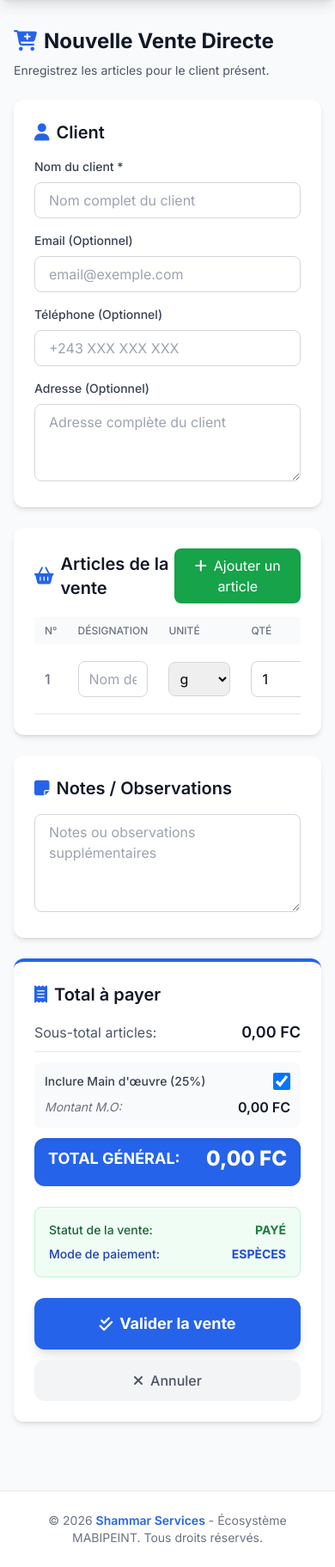
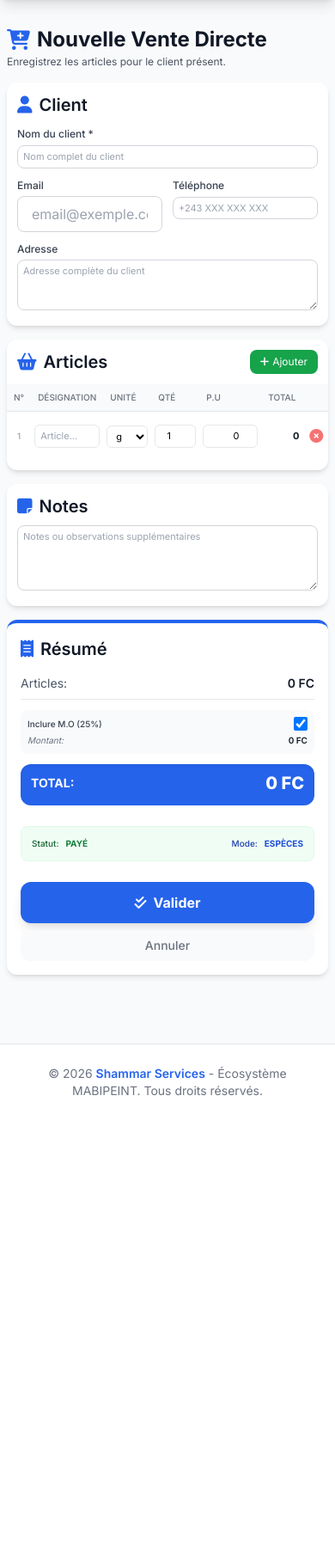
Before and after one commit to chadrackmbupiokajess/Shammar-Services, a Django app: page /devis/nouveau/ in a window 390 px wide. Shown: the part 64-1887 px from the top of the page at 86% size. After the commit the page ends 1339 px from the top, so only its background shows below. Run offline with Django 5.2, Linux system fonts and the light colour scheme; the visitor is signed in with stand-in values (Sample User, id 1); some libraries are stand-ins or nearby versions.

Commit message:
ajout responsive devs-detail

```diff
--- a/mabipint/templates/mabipint/devis_create.html
+++ b/mabipint/templates/mabipint/devis_create.html
@@ -3,146 +3,148 @@
 {% block title %}Nouvelle Vente - MABIPINT{% endblock %}
 
 {% block content %}
-<div class="max-w-7xl mx-auto px-4 sm:px-6 lg:px-8">
+<div class="max-w-7xl mx-auto px-2 sm:px-6 lg:px-8">
 
     <!-- En-tête -->
-    <div class="mb-6 md:mb-8">
-        <h1 class="text-2xl md:text-3xl font-bold text-gray-900">
+    <div class="mb-4 md:mb-8">
+        <h1 class="text-xl md:text-3xl font-bold text-gray-900 flex items-center">
             <i class="fas fa-cart-plus text-blue-600 mr-2 md:mr-3"></i>Nouvelle Vente Directe
         </h1>
-        <p class="text-sm md:text-base text-gray-600 mt-2">Enregistrez les articles pour le client présent.</p>
+        <p class="text-xs md:text-base text-gray-600 mt-1">Enregistrez les articles pour le client présent.</p>
     </div>
 
     <form method="post" id="devisForm">
         {% csrf_token %}
 
-        <div class="grid grid-cols-1 lg:grid-cols-3 gap-6">
+        <div class="grid grid-cols-1 lg:grid-cols-3 gap-4 md:gap-6">
             <!-- Formulaire principal -->
-            <div class="lg:col-span-2 space-y-6">
+            <div class="lg:col-span-2 space-y-4 md:space-y-6">
 
-                <!-- Informations client -->
-                <div class="bg-white rounded-xl shadow-md p-6">
-                    <h2 class="text-xl font-semibold text-gray-900 mb-4 flex items-center">
+                <!-- Informations client (Toujours en 2 colonnes sur mobile) -->
+                <div class="bg-white rounded-xl shadow-md p-3 md:p-6">
+                    <h2 class="text-lg md:text-xl font-semibold text-gray-900 mb-3 md:mb-4 flex items-center">
                         <i class="fas fa-user text-blue-600 mr-2"></i>Client
                     </h2>
 
-                    <div class="grid grid-cols-1 md:grid-cols-2 gap-4">
-                        <div class="md:col-span-2">
-                            <label class="block text-sm font-medium text-gray-700 mb-2">Nom du client *</label>
+                    <div class="grid grid-cols-2 gap-3 md:gap-4">
+                        <div class="col-span-2">
+                            <label class="block text-xs md:text-sm font-medium text-gray-700 mb-1">Nom du client *</label>
                             {{ form.client_nom }}
                         </div>
 
-                        <div>
-                            <label class="block text-sm font-medium text-gray-700 mb-2">Email (Optionnel)</label>
+                        <div class="col-span-1">
+                            <label class="block text-xs md:text-sm font-medium text-gray-700 mb-1">Email</label>
                             {{ form.client_email }}
                         </div>
 
-                        <div>
-                            <label class="block text-sm font-medium text-gray-700 mb-2">Téléphone (Optionnel)</label>
+                        <div class="col-span-1">
+                            <label class="block text-xs md:text-sm font-medium text-gray-700 mb-1">Téléphone</label>
                             {{ form.client_telephone }}
                         </div>
 
-                        <div class="md:col-span-2">
-                            <label class="block text-sm font-medium text-gray-700 mb-2">Adresse (Optionnel)</label>
+                        <div class="col-span-2">
+                            <label class="block text-xs md:text-sm font-medium text-gray-700 mb-1">Adresse</label>
                             {{ form.client_adresse }}
                         </div>
                     </div>
                 </div>
 
                 <!-- Articles de la vente -->
-                <div class="bg-white rounded-xl shadow-md p-6">
-                    <div class="flex justify-between items-center mb-4">
-                        <h2 class="text-xl font-semibold text-gray-900 flex items-center">
-                            <i class="fas fa-shopping-basket text-blue-600 mr-2"></i>Articles de la vente
+                <div class="bg-white rounded-xl shadow-md p-3 md:p-6">
+                    <div class="flex justify-between items-center mb-3 md:mb-4">
+                        <h2 class="text-lg md:text-xl font-semibold text-gray-900 flex items-center">
+                            <i class="fas fa-shopping-basket text-blue-600 mr-2"></i>Articles
                         </h2>
-                        <button type="button" onclick="ajouterLigne()" class="bg-green-600 text-white px-4 py-2 rounded-lg hover:bg-green-700 transition">
-                            <i class="fas fa-plus mr-2"></i>Ajouter un article
+                        <button type="button" onclick="ajouterLigne()" class="bg-green-600 text-white px-3 py-1.5 rounded-lg hover:bg-green-700 transition text-xs md:text-base">
+                            <i class="fas fa-plus mr-1 md:mr-2"></i>Ajouter
                         </button>
                     </div>
 
-                    <div class="overflow-x-auto">
-                        <table class="min-w-full" id="lignesTable">
+                    <div class="overflow-x-auto -mx-3 md:mx-0">
+                        <div class="inline-block min-w-full align-middle">
+                            <table class="min-w-full divide-y divide-gray-200" id="lignesTable">
                                 <thead class="bg-gray-50">
                                     <tr>
-                                    <th class="px-3 py-2 text-left text-xs font-medium text-gray-500 uppercase">N°</th>
-                                    <th class="px-3 py-2 text-left text-xs font-medium text-gray-500 uppercase">Désignation</th>
-                                    <th class="px-3 py-2 text-left text-xs font-medium text-gray-500 uppercase">Unité</th>
-                                    <th class="px-3 py-2 text-left text-xs font-medium text-gray-500 uppercase">Qté</th>
-                                    <th class="px-3 py-2 text-left text-xs font-medium text-gray-500 uppercase">Prix Unit.</th>
-                                    <th class="px-3 py-2 text-left text-xs font-medium text-gray-500 uppercase">Total</th>
-                                    <th class="px-3 py-2 text-left text-xs font-medium text-gray-500 uppercase">Action</th>
+                                        <th class="px-2 py-2 text-left text-[10px] md:text-xs font-medium text-gray-500 uppercase">N°</th>
+                                        <th class="px-2 py-2 text-left text-[10px] md:text-xs font-medium text-gray-500 uppercase">Désignation</th>
+                                        <th class="px-2 py-2 text-left text-[10px] md:text-xs font-medium text-gray-500 uppercase">Unité</th>
+                                        <th class="px-2 py-2 text-left text-[10px] md:text-xs font-medium text-gray-500 uppercase">Qté</th>
+                                        <th class="px-2 py-2 text-left text-[10px] md:text-xs font-medium text-gray-500 uppercase">P.U</th>
+                                        <th class="px-2 py-2 text-right text-[10px] md:text-xs font-medium text-gray-500 uppercase">Total</th>
+                                        <th class="px-2 py-2 text-center text-[10px] md:text-xs font-medium text-gray-500 uppercase"></th>
                                     </tr>
                                 </thead>
-                            <tbody id="lignesBody">
+                                <tbody id="lignesBody" class="bg-white divide-y divide-gray-100">
                                     <!-- Les lignes seront ajoutées ici dynamiquement -->
                                 </tbody>
                             </table>
                         </div>
+                    </div>
 
-                    <div class="mt-4 text-center text-gray-500 hidden" id="emptyMessage">
-                        <i class="fas fa-info-circle mr-2"></i>Cliquez sur "Ajouter un article" pour commencer
+                    <div class="mt-4 text-center text-gray-500 hidden text-xs" id="emptyMessage">
+                        <i class="fas fa-info-circle mr-2"></i>Cliquez sur "Ajouter" pour commencer
                     </div>
                 </div>
 
                 <!-- Notes -->
-                <div class="bg-white rounded-xl shadow-md p-6">
-                    <h2 class="text-xl font-semibold text-gray-900 mb-4 flex items-center">
-                        <i class="fas fa-sticky-note text-blue-600 mr-2"></i>Notes / Observations
+                <div class="bg-white rounded-xl shadow-md p-3 md:p-6">
+                    <h2 class="text-lg md:text-xl font-semibold text-gray-900 mb-2 md:mb-4 flex items-center">
+                        <i class="fas fa-sticky-note text-blue-600 mr-2"></i>Notes
                     </h2>
                     {{ form.notes }}
                 </div>
 
             </div>
 
-            <!-- Résumé et actions -->
+            <!-- Résumé et actions (Sticky sur PC, à la suite sur Mobile) -->
             <div class="lg:col-span-1">
-                <div class="bg-white rounded-xl shadow-md p-6 sticky top-4 border-t-4 border-blue-600">
-                    <h2 class="text-xl font-semibold text-gray-900 mb-4 flex items-center">
-                        <i class="fas fa-receipt text-blue-600 mr-2"></i>Total à payer
+                <div class="bg-white rounded-xl shadow-md p-4 md:p-6 sticky top-4 border-t-4 border-blue-600">
+                    <h2 class="text-lg md:text-xl font-semibold text-gray-900 mb-4 flex items-center">
+                        <i class="fas fa-receipt text-blue-600 mr-2"></i>Résumé
                     </h2>
 
                     <div class="space-y-3 mb-6">
-                        <div class="flex justify-between items-center pb-2 border-b">
-                            <span class="text-gray-600">Sous-total articles:</span>
-                            <span class="font-semibold text-lg text-gray-900" id="totalFourniture">0.00 FC</span>
+                        <div class="flex justify-between items-center pb-2 border-b text-sm md:text-base">
+                            <span class="text-gray-600">Articles:</span>
+                            <span class="font-semibold text-gray-900" id="totalFourniture">0 FC</span>
                         </div>
 
                         <!-- Bascule Main d'œuvre -->
-                        <div class="bg-gray-50 p-3 rounded-lg mb-2">
-                            <div class="flex items-center justify-between mb-2">
-                                <label for="inclureMO" class="text-sm font-medium text-gray-700">Inclure Main d'œuvre (25%)</label>
+                        <div class="bg-gray-50 p-2 md:p-3 rounded-lg mb-2">
+                            <div class="flex items-center justify-between mb-1 md:mb-2">
+                                <label for="inclureMO" class="text-[10px] md:text-sm font-medium text-gray-700">Inclure M.O (25%)</label>
                                 {{ form.inclure_main_oeuvre }}
                             </div>
-                            <div class="flex justify-between items-center" id="rowMO">
-                                <span class="text-gray-500 text-sm italic">Montant M.O:</span>
-                                <span class="font-semibold text-gray-900" id="mainOeuvre">0.00 FC</span>
+                            <div class="flex justify-between items-center text-[10px] md:text-sm" id="rowMO">
+                                <span class="text-gray-500 italic">Montant:</span>
+                                <span class="font-semibold text-gray-900" id="mainOeuvre">0 FC</span>
                             </div>
                         </div>
 
-                        <div class="flex justify-between items-center pt-2 bg-blue-600 p-4 rounded-xl text-white shadow-inner">
-                            <span class="font-bold text-lg">TOTAL GÉNÉRAL:</span>
-                            <span class="font-extrabold text-2xl" id="totalGeneral">0.00 FC</span>
+                        <div class="flex justify-between items-center pt-2 bg-blue-600 p-3 md:p-4 rounded-xl text-white shadow-inner">
+                            <span class="font-bold text-sm md:text-lg uppercase">Total:</span>
+                            <span class="font-extrabold text-xl md:text-2xl" id="totalGeneral">0 FC</span>
                         </div>
                     </div>
 
-                    <div class="bg-green-50 p-4 rounded-lg mb-6 border border-green-200">
-                        <div class="flex justify-between mb-2">
-                            <span class="text-sm font-medium text-green-800">Statut de la vente:</span>
-                            <span class="text-sm font-bold text-green-700 uppercase">Payé</span>
+                    <div class="bg-green-50 p-3 rounded-lg mb-6 border border-green-100 flex flex-row justify-between lg:flex-col gap-2">
+                        <div class="flex justify-between gap-2">
+                            <span class="text-[10px] md:text-xs font-medium text-green-800">Statut:</span>
+                            <span class="text-[10px] md:text-xs font-bold text-green-700 uppercase">Payé</span>
                         </div>
-                        <div class="flex justify-between">
-                            <span class="text-sm font-medium text-blue-800">Mode de paiement:</span>
-                            <span class="text-sm font-bold text-blue-700 uppercase">Espèces</span>
+                        <div class="flex justify-between gap-2">
+                            <span class="text-[10px] md:text-xs font-medium text-blue-800">Mode:</span>
+                            <span class="text-[10px] md:text-xs font-bold text-blue-700 uppercase">Espèces</span>
                         </div>
                     </div>
 
-                    <div class="space-y-3">
-                        <button type="submit" class="w-full bg-blue-600 text-white px-6 py-4 rounded-xl hover:bg-blue-700 transition shadow-lg hover:shadow-xl font-bold text-lg flex items-center justify-center">
-                            <i class="fas fa-check-double mr-2"></i>Valider la vente
+                    <div class="space-y-2 md:space-y-3">
+                        <button type="submit" class="w-full bg-blue-600 text-white px-4 py-3 md:py-4 rounded-xl hover:bg-blue-700 transition shadow-lg font-bold text-base md:text-lg flex items-center justify-center">
+                            <i class="fas fa-check-double mr-2"></i>Valider
                         </button>
 
-                        <a href="{% url 'dashboard' %}" class="block w-full text-center bg-gray-100 text-gray-600 px-6 py-3 rounded-xl hover:bg-gray-200 transition font-medium">
-                            <i class="fas fa-times mr-2"></i>Annuler
+                        <a href="{% url 'dashboard' %}" class="block w-full text-center bg-gray-50 text-gray-500 px-4 py-2 md:py-3 rounded-xl hover:bg-gray-100 transition font-medium text-sm">
+                            Annuler
                         </a>
                     </div>
                 </div>
@@ -164,11 +166,14 @@ let lignes = [];
 const unites = [
     {value: 'gramme', label: 'g'},
     {value: 'kg', label: 'Kg'},
-    {value: 'litre', label: 'Litre'}
+    {value: 'litre', label: 'L'}
 ];
 
 const checkboxMO = document.getElementById('inclureMO');
 const rowMO = document.getElementById('rowMO');
+
+// Forcer le style du checkbox MO pour mobile
+checkboxMO.className = "w-4 h-4 text-blue-600 rounded focus:ring-blue-500";
 
 checkboxMO.addEventListener('change', function() {
     if (this.checked) {
@@ -182,7 +187,7 @@ checkboxMO.addEventListener('change', function() {
 function ajouterLigne() {
     ligneCounter++;
     const ligne = {
-        id: Date.now() + Math.random(), // ID unique pour JS
+        id: Date.now() + Math.random(),
         numero: lignes.length + 1,
         libelle: '',
         unite: 'gramme',
@@ -196,15 +201,10 @@ function ajouterLigne() {
 }
 
 function supprimerLigne(id) {
+    if (lignes.length <= 1) return; // Garder au moins une ligne
     lignes = lignes.filter(l => l.id !== id);
-    // Recalculer les numéros de ligne
     lignes.forEach((l, index) => l.numero = index + 1);
-
     afficherLignes();
-
-    if (lignes.length === 0) {
-        document.getElementById('emptyMessage').classList.remove('hidden');
-    }
 }
 
 function afficherLignes() {
@@ -215,39 +215,39 @@ function afficherLignes() {
         const prixTotal = (parseFloat(ligne.quantite) || 0) * (parseFloat(ligne.prix_unitaire) || 0);
 
         const tr = document.createElement('tr');
-        tr.className = 'border-b hover:bg-gray-50';
+        tr.className = 'hover:bg-gray-50';
         tr.innerHTML = `
-            <td class="px-3 py-4 text-gray-500 font-medium">
+            <td class="px-1 py-3 text-gray-400 text-[10px] md:text-xs font-medium text-center">
                 ${ligne.numero}
             </td>
-            <td class="px-3 py-2">
-                <input type="text" value="${ligne.libelle}" placeholder="Nom de l'article..."
-                       class="w-full px-3 py-2 border border-gray-300 rounded-lg focus:ring-2 focus:ring-blue-500 focus:border-transparent"
+            <td class="px-1 py-2">
+                <input type="text" value="${ligne.libelle}" placeholder="Article..."
+                       class="w-full px-2 py-1.5 text-[11px] md:text-sm border border-gray-200 rounded-md focus:ring-2 focus:ring-blue-500 focus:border-transparent outline-none"
                        oninput="updateLigne(${ligne.id}, 'libelle', this.value)">
             </td>
-            <td class="px-3 py-2">
-                <select class="px-2 py-2 border border-gray-300 rounded-lg focus:ring-2 focus:ring-blue-500"
+            <td class="px-1 py-2">
+                <select class="px-1 py-1.5 text-[10px] md:text-sm border border-gray-200 rounded-md bg-white outline-none"
                         onchange="updateLigne(${ligne.id}, 'unite', this.value)">
                     ${unites.map(u => `<option value="${u.value}" ${ligne.unite === u.value ? 'selected' : ''}>${u.label}</option>`).join('')}
                 </select>
             </td>
-            <td class="px-3 py-2">
+            <td class="px-1 py-2">
                 <input type="number" value="${ligne.quantite}" min="0.01" step="0.01"
-                       class="w-24 px-3 py-2 border border-gray-300 rounded-lg focus:ring-2 focus:ring-blue-500"
+                       class="w-12 md:w-20 px-1 py-1.5 text-[11px] md:text-sm border border-gray-200 rounded-md text-center outline-none"
                        oninput="updateLigne(${ligne.id}, 'quantite', this.value)">
             </td>
-            <td class="px-3 py-2">
-                <input type="number" value="${ligne.prix_unitaire}" min="0" step="0.01"
-                       class="w-32 px-3 py-2 border border-gray-300 rounded-lg focus:ring-2 focus:ring-blue-500"
+            <td class="px-1 py-2">
+                <input type="number" value="${ligne.prix_unitaire}" min="0" step="1"
+                       class="w-16 md:w-28 px-1 py-1.5 text-[11px] md:text-sm border border-gray-200 rounded-md text-right outline-none"
                        oninput="updateLigne(${ligne.id}, 'prix_unitaire', this.value)">
             </td>
-            <td class="px-3 py-4 font-bold text-gray-900 text-right">
-                ${prixTotal.toLocaleString('fr-FR', {minimumFractionDigits: 2})} FC
+            <td class="px-1 py-3 font-bold text-gray-900 text-right text-[11px] md:text-sm whitespace-nowrap">
+                ${prixTotal.toLocaleString('fr-FR', {maximumFractionDigits: 0})}
             </td>
-            <td class="px-3 py-4 text-center">
+            <td class="px-1 py-3 text-center">
                 <button type="button" onclick="supprimerLigne(${ligne.id})"
-                        class="text-red-500 hover:text-red-700 p-2 rounded-full hover:bg-red-50 transition">
-                    <i class="fas fa-trash-alt"></i>
+                        class="text-red-400 hover:text-red-600 p-1 transition">
+                    <i class="fas fa-times-circle"></i>
                 </button>
             </td>
         `;
@@ -261,12 +261,11 @@ function updateLigne(id, field, value) {
     const ligne = lignes.find(l => l.id === id);
     if (ligne) {
         ligne[field] = value;
-        // Si on change la quantité ou le prix, on met à jour les totaux sans tout reafficher pour garder le focus
         if (field === 'quantite' || field === 'prix_unitaire') {
             const tr = document.querySelector(`button[onclick="supprimerLigne(${id})"]`).closest('tr');
             const ptCell = tr.querySelector('td:nth-last-child(2)');
             const pt = (parseFloat(ligne.quantite) || 0) * (parseFloat(ligne.prix_unitaire) || 0);
-            ptCell.textContent = pt.toLocaleString('fr-FR', {minimumFractionDigits: 2}) + ' FC';
+            ptCell.textContent = pt.toLocaleString('fr-FR', {maximumFractionDigits: 0});
             calculerTotaux();
         }
     }
@@ -274,37 +273,30 @@ function updateLigne(id, field, value) {
 
 function calculerTotaux() {
     let totalFourniture = 0;
-
     lignes.forEach(ligne => {
-        const pt = (parseFloat(ligne.quantite) || 0) * (parseFloat(ligne.prix_unitaire) || 0);
-        totalFourniture += pt;
+        totalFourniture += (parseFloat(ligne.quantite) || 0) * (parseFloat(ligne.prix_unitaire) || 0);
     });
 
     const mainOeuvre = checkboxMO.checked ? (totalFourniture * 0.25) : 0;
     const totalGeneral = totalFourniture + mainOeuvre;
 
-    document.getElementById('totalFourniture').textContent = totalFourniture.toLocaleString('fr-FR', {minimumFractionDigits: 2}) + ' FC';
-    document.getElementById('mainOeuvre').textContent = mainOeuvre.toLocaleString('fr-FR', {minimumFractionDigits: 2}) + ' FC';
-    document.getElementById('totalGeneral').textContent = totalGeneral.toLocaleString('fr-FR', {minimumFractionDigits: 2}) + ' FC';
+    document.getElementById('totalFourniture').textContent = Math.round(totalFourniture).toLocaleString('fr-FR') + ' FC';
+    document.getElementById('mainOeuvre').textContent = Math.round(mainOeuvre).toLocaleString('fr-FR') + ' FC';
+    document.getElementById('totalGeneral').textContent = Math.round(totalGeneral).toLocaleString('fr-FR') + ' FC';
 }
 
-// Soumettre le formulaire
 document.getElementById('devisForm').addEventListener('submit', function(e) {
     if (lignes.length === 0) {
         e.preventDefault();
-        alert('Veuillez ajouter au moins un article à la vente.');
+        alert('Veuillez ajouter un article.');
         return;
     }
-
-    // Vérifier si toutes les lignes ont une désignation
     const invalidLigne = lignes.find(l => !l.libelle.trim());
     if (invalidLigne) {
         e.preventDefault();
-        alert('Veuillez remplir la désignation pour tous les articles.');
+        alert('Veuillez remplir la désignation.');
         return;
     }
-
-    // Préparer les données des lignes
     const lignesData = lignes.map(l => ({
         numero: l.numero,
         libelle: l.libelle,
@@ -312,15 +304,25 @@ document.getElementById('devisForm').addEventListener('submit', function(e) {
         quantite: parseFloat(l.quantite) || 0,
         prix_unitaire: parseFloat(l.prix_unitaire) || 0
     }));
-
     document.getElementById('lignesData').value = JSON.stringify(lignesData);
 });
 
-// Ajouter la première ligne au chargement
 document.addEventListener('DOMContentLoaded', function() {
     ajouterLigne();
-    // Initialiser l'état visuel de la MO
     if (!checkboxMO.checked) rowMO.classList.add('opacity-30');
 });
 </script>
+
+<style>
+/* Ajustements spécifiques pour le formulaire responsive sans empilement */
+@media (max-width: 640px) {
+    input[type="text"], input[type="number"], select, textarea {
+        font-size: 11px !important;
+        padding: 4px 6px !important;
+    }
+    .receipt-container {
+        padding: 8px !important;
+    }
+}
+</style>
 {% endblock %}
```
Lines whose indentation alone changed are shown as unchanged.
